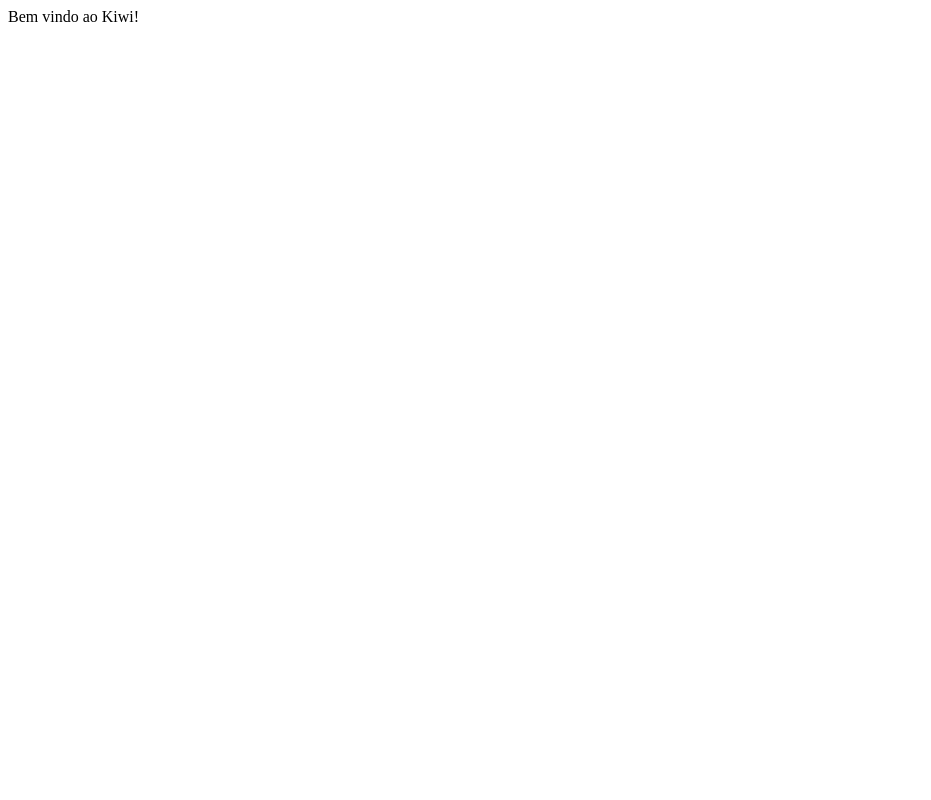
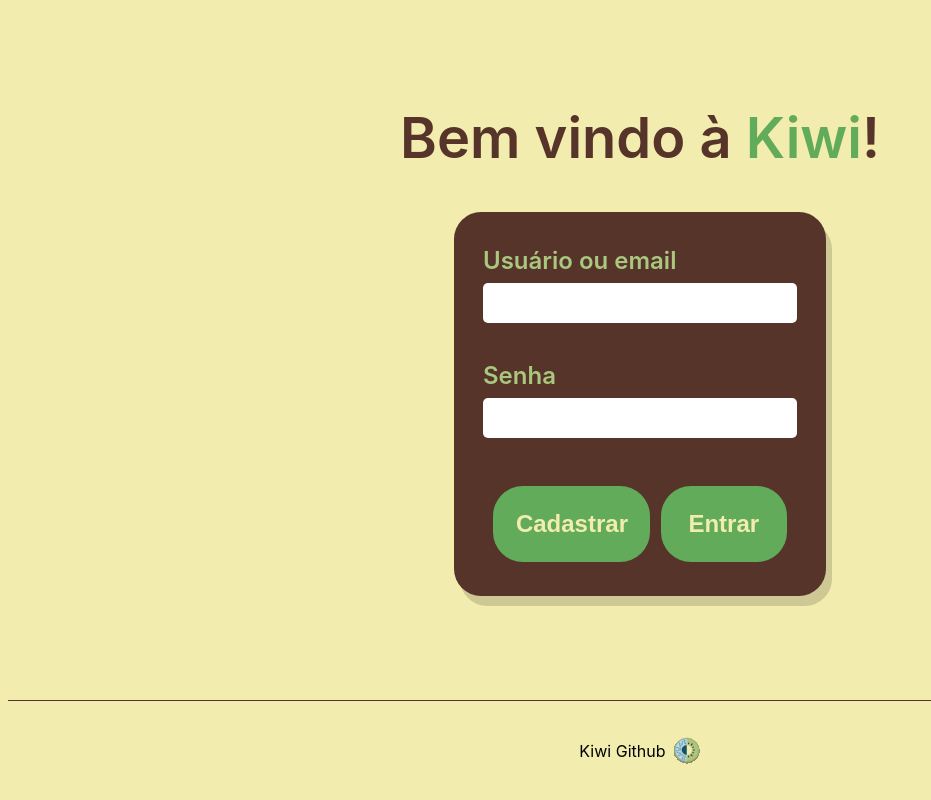
Before and after one commit to rairongf/kiwi, a Next.js app: page / in a window 1280 px wide. Shown: the whole page, without its empty margins (0-931 px from the left). Built offline with nearby package versions, Linux system fonts and the light colour scheme.

Commit message:
tela de login adicionada

```diff
--- /dev/null
+++ b/pages/entrar.js
@@ -0,0 +1,99 @@
+import Head from 'next/head'
+import styles from './entrar.module.css'
+import Link from 'next/link'
+
+function Entrar() {
+  return <div className={styles.container}>
+      <Head>
+        <title>Entrar - Kiwi</title>
+        <link rel="icon" href="/favicon.ico" />
+      </Head>
+
+      <main>
+        <div className={styles.title}>Bem vindo à <span>Kiwi</span>!</div>
+        <div className={styles.form}>
+          <form>
+            <div className={styles.user}>
+              <label>Usuário ou email</label>
+              <input type="text"></input>
+            </div>
+            <div className={styles.password}>
+              <label>Senha</label>
+              <input type="password"></input>
+            </div>
+            <div className={styles.buttons}>
+              <Link href="/cadastrar">
+                <button type="button">Cadastrar</button>
+              </Link>
+              <button type="submit">Entrar</button>
+            </div>
+          </form>
+        </div>
+      </main>
+
+      <footer>
+        <a
+          href="https://github.com/rairongf/kiwi"
+          target="_blank"
+          rel="noopener noreferrer"
+        >
+          Kiwi Github {' '}
+          <img src="/kiwi.svg" alt="Kiwi Logo" className={styles.logo}/>
+        </a>
+      </footer>
+      <style jsx>{`
+        main {
+          padding: 5rem 0;
+          flex: 1;
+          display: flex;
+          flex-direction: column;
+          justify-content: center;
+          align-items: center;
+        }
+
+        main img {
+
+        }
+
+        footer {
+          width: 100%;
+          height: 100px;
+          border-top: 1px solid #563429;
+          display: flex;
+          justify-content: center;
+          align-items: center;
+        }
+
+        footer img {
+            margin-left: 0.5rem;
+        }
+
+        footer a {
+            display: flex;
+            justify-content: center;
+            align-items: center;
+        }
+
+        a {
+            color: inherit;
+            text-decoration: none;
+        }
+      `}</style>
+      <style jsx global>{`
+        html,
+        body {
+          padding: 0;
+          margin: 0;
+          font-family: -apple-system, BlinkMacSystemFont, Segoe UI, Roboto,
+            Oxygen, Ubuntu, Cantarell, Fira Sans, Droid Sans, Helvetica Neue,
+            sans-serif;
+        }
+
+        * {
+          box-sizing: border-box;
+        }
+      `}</style>
+    </div>
+}
+
+export default Entrar
--- /dev/null
+++ b/pages/entrar.module.css
@@ -0,0 +1,80 @@
+.container {
+    min-height: 100vh;
+    padding: 0 0.5rem;
+    display: flex;
+    flex-direction: column;
+    justify-content: center;
+    align-items: center;
+    background-color: #f2ecae;
+}
+
+.title {
+    text-align: center;
+    color: #563429;
+    font-weight: 600;
+    font-size: 7vh;
+    margin-bottom: 5vh;
+}
+
+.title span {
+    color: #61ab5a;
+}
+
+.form {
+    font-size: 3vh;
+    min-width: 15em;
+    border-radius: 27px;
+    background-color: #563429;
+    padding: 0.6em 1.2em 0.6em 1.2em;
+    color: #a9c77e;
+    box-shadow: 6px 10px rgba(0, 0, 0, 0.15);
+}
+
+.form .user, .password {
+    padding: 0.8em 0 0.8em 0;
+    display: grid;
+    grid-template-rows: repeat(1, 2);
+    font-weight: 600;
+}
+
+.form .buttons {
+    padding: 1.2em 0 0.8em 0;
+    display: grid;
+    grid-template-columns: 50% 40%;
+    justify-content: space-evenly;
+    align-items: center;
+}
+
+.form .buttons button {
+    text-align: center;
+    padding: 1em 0.5em 1em 0.5em;
+    background-color: #61ab5a;
+    outline: 0;
+    border: none;
+    border-radius: 30px;
+    cursor: pointer;
+    font-weight: 600;
+    font-size: 3vh;
+    color: #f2ecae;
+}
+
+.form .buttons button:hover {
+    transform: translateY(-3px);
+}
+
+.form div input {
+    margin-top: 8px;
+    outline: 0;
+    border: 0;
+    min-height: 5vh;
+    border-radius: 5px;
+    font-size: 3vh;
+}
+
+.form div input:hover {
+    transform: translateY(-1px);
+}
+
+.logo {
+    height: 1.7em;
+}
--- a/pages/index.js
+++ b/pages/index.js
@@ -1,224 +1,5 @@
-import Head from 'next/head'
+import Entrar from './entrar'
 
-function HomePage() {
-  return <>
-      <Head>
-        <title>Kiwi</title>
-        <link rel="icon" href="/favicon.ico" />
-      </Head>
-      <div>Bem vindo ao Kiwi!</div>
-    </>
+export default function Index(){
+  return <Entrar></Entrar>
 }
-
-export default HomePage
-
-/* import Head from 'next/head'
-
-export default function Home() {
-  return (
-    <div className="container">
-      <Head>
-        <title>Create Next App</title>
-        <link rel="icon" href="/favicon.ico" />
-      </Head>
-
-      <main>
-        <h1 className="title">
-          Welcome to <a href="https://nextjs.org">Next.js!</a>
-        </h1>
-
-        <p className="description">
-          Get started by editing <code>pages/index.js</code>
-        </p>
-
-        <div className="grid">
-          <a href="https://nextjs.org/docs" className="card">
-            <h3>Documentation &rarr;</h3>
-            <p>Find in-depth information about Next.js features and API.</p>
-          </a>
-
-          <a href="https://nextjs.org/learn" className="card">
-            <h3>Learn &rarr;</h3>
-            <p>Learn about Next.js in an interactive course with quizzes!</p>
-          </a>
-
-          <a
-            href="https://github.com/vercel/next.js/tree/master/examples"
-            className="card"
-          >
-            <h3>Examples &rarr;</h3>
-            <p>Discover and deploy boilerplate example Next.js projects.</p>
-          </a>
-
-          <a
-            href="https://vercel.com/import?filter=next.js&utm_source=create-next-app&utm_medium=default-template&utm_campaign=create-next-app"
-            className="card"
-          >
-            <h3>Deploy &rarr;</h3>
-            <p>
-              Instantly deploy your Next.js site to a public URL with Vercel.
-            </p>
-          </a>
-        </div>
-      </main>
-
-      <footer>
-        <a
-          href="https://vercel.com?utm_source=create-next-app&utm_medium=default-template&utm_campaign=create-next-app"
-          target="_blank"
-          rel="noopener noreferrer"
-        >
-          Powered by{' '}
-          <img src="/vercel.svg" alt="Vercel Logo" className="logo" />
-        </a>
-      </footer>
-
-      <style jsx>{`
-        .container {
-          min-height: 100vh;
-          padding: 0 0.5rem;
-          display: flex;
-          flex-direction: column;
-          justify-content: center;
-          align-items: center;
-        }
-
-        main {
-          padding: 5rem 0;
-          flex: 1;
-          display: flex;
-          flex-direction: column;
-          justify-content: center;
-          align-items: center;
-        }
-
-        footer {
-          width: 100%;
-          height: 100px;
-          border-top: 1px solid #eaeaea;
-          display: flex;
-          justify-content: center;
-          align-items: center;
-        }
-
-        footer img {
-          margin-left: 0.5rem;
-        }
-
-        footer a {
-          display: flex;
-          justify-content: center;
-          align-items: center;
-        }
-
-        a {
-          color: inherit;
-          text-decoration: none;
-        }
-
-        .title a {
-          color: #0070f3;
-          text-decoration: none;
-        }
-
-        .title a:hover,
-        .title a:focus,
-        .title a:active {
-          text-decoration: underline;
-        }
-
-        .title {
-          margin: 0;
-          line-height: 1.15;
-          font-size: 4rem;
-        }
-
-        .title,
-        .description {
-          text-align: center;
-        }
-
-        .description {
-          line-height: 1.5;
-          font-size: 1.5rem;
-        }
-
-        code {
-          background: #fafafa;
-          border-radius: 5px;
-          padding: 0.75rem;
-          font-size: 1.1rem;
-          font-family: Menlo, Monaco, Lucida Console, Liberation Mono,
-            DejaVu Sans Mono, Bitstream Vera Sans Mono, Courier New, monospace;
-        }
-
-        .grid {
-          display: flex;
-          align-items: center;
-          justify-content: center;
-          flex-wrap: wrap;
-
-          max-width: 800px;
-          margin-top: 3rem;
-        }
-
-        .card {
-          margin: 1rem;
-          flex-basis: 45%;
-          padding: 1.5rem;
-          text-align: left;
-          color: inherit;
-          text-decoration: none;
-          border: 1px solid #eaeaea;
-          border-radius: 10px;
-          transition: color 0.15s ease, border-color 0.15s ease;
-        }
-
-        .card:hover,
-        .card:focus,
-        .card:active {
-          color: #0070f3;
-          border-color: #0070f3;
-        }
-
-        .card h3 {
-          margin: 0 0 1rem 0;
-          font-size: 1.5rem;
-        }
-
-        .card p {
-          margin: 0;
-          font-size: 1.25rem;
-          line-height: 1.5;
-        }
-
-        .logo {
-          height: 1em;
-        }
-
-        @media (max-width: 600px) {
-          .grid {
-            width: 100%;
-            flex-direction: column;
-          }
-        }
-      `}</style>
-
-      <style jsx global>{`
-        html,
-        body {
-          padding: 0;
-          margin: 0;
-          font-family: -apple-system, BlinkMacSystemFont, Segoe UI, Roboto,
-            Oxygen, Ubuntu, Cantarell, Fira Sans, Droid Sans, Helvetica Neue,
-            sans-serif;
-        }
-
-        * {
-          box-sizing: border-box;
-        }
-      `}</style>
-    </div>
-  )
-}
- */
```
Also changed, not shown: pages/cadastrar.js (added, +25 -0 lines), public/pallette.js (added, +15 -0 lines).
